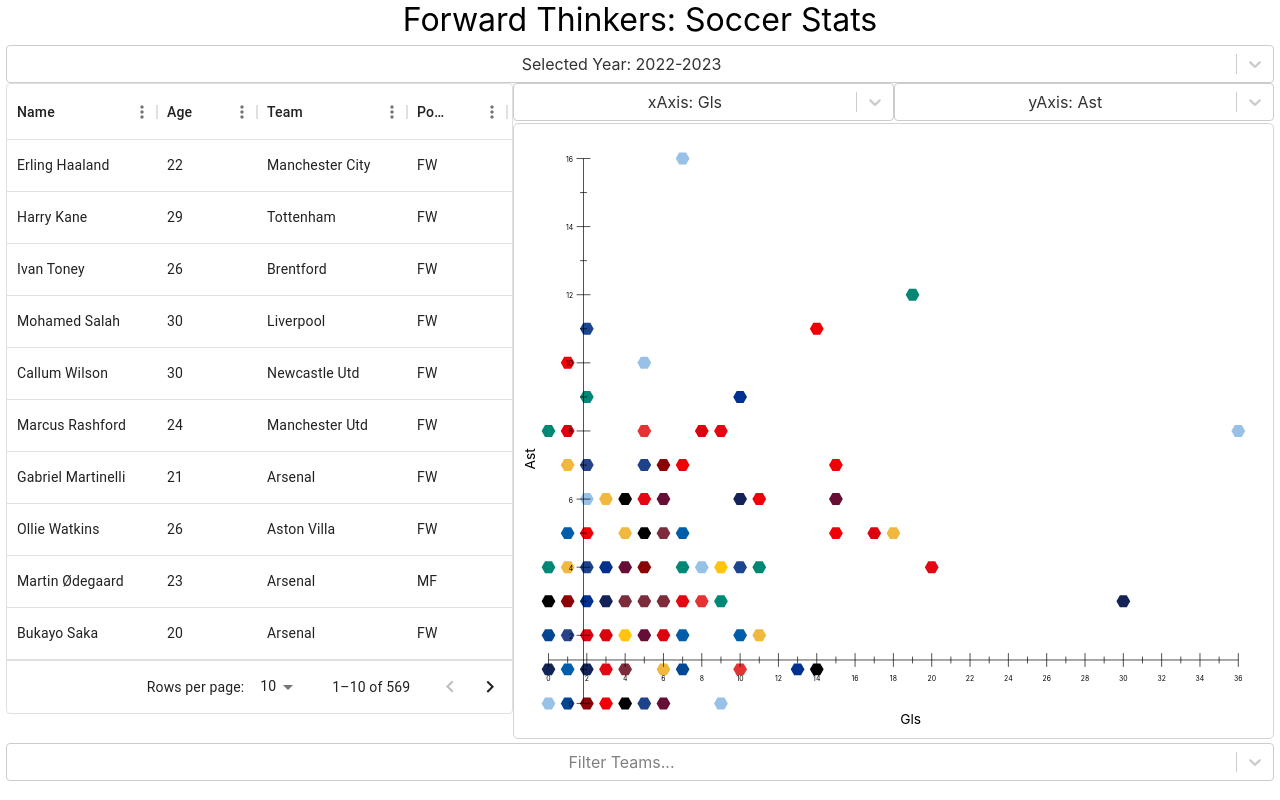
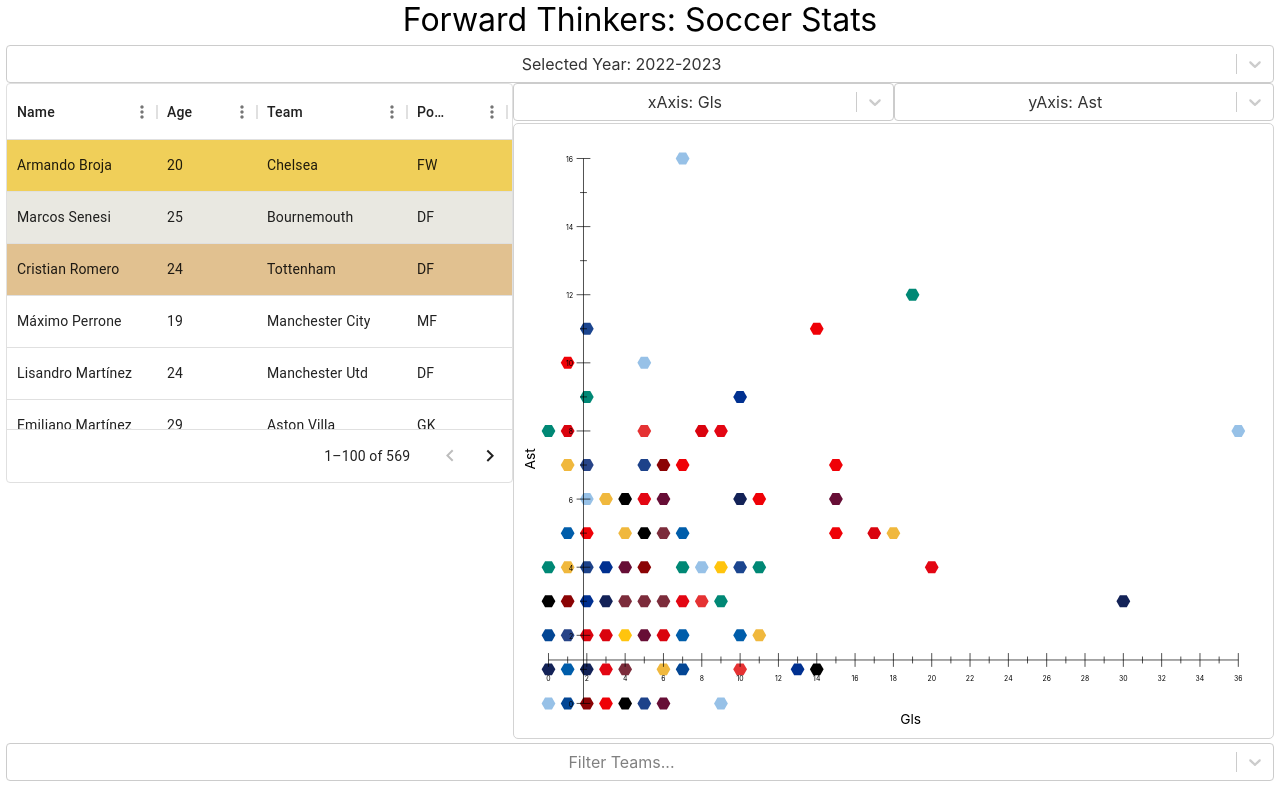
Before and after one commit to Nuri-G/ForwardThinkers, a React (Create React App) app: page / in a window 1280 px wide. Built offline with nearby package versions, Linux system fonts and the light colour scheme.

Commit message:
Added gold, silver, bronze colors to leaderboard

```diff
--- a/src/Leaderboard.js
+++ b/src/Leaderboard.js
@@ -1,5 +1,6 @@
 import React from 'react';
 import { DataGrid } from '@mui/x-data-grid';
+import { styled } from '@mui/material/styles';
 
 const columns = [
     {
@@ -58,7 +59,19 @@ const columns = [
       },
   ];
 
-class Leaderboard extends React.Component {
+  const StripedDataGrid = styled(DataGrid)(({ theme }) => ({
+    '& .first': {
+      backgroundColor: '#F0cf59',
+    },
+    '& .second': {
+      backgroundColor: '#E9e8e1',
+    },
+    '& .third': {
+      backgroundColor: '#E1c190',
+    },
+  }));
+
+  class Leaderboard extends React.Component {
     render() {
         let gridRows = this.props.activeData.map(row =>
             {return {id: row.Player.Rk, name: row.Player.Player, age: Number(row.Player.Age), goals: Number(row.Performance.Gls),
@@ -66,24 +79,26 @@ class Leaderboard extends React.Component {
                 totalPlaytime: Number(row['Playing Time'].Min.replace(',', '')), yellowCards: Number(row.Performance.CrdY),
                 redCards: Number(row.Performance.CrdR)}});
 
-        return (<DataGrid
+      return (
+        <div style={{ height: 400, width: '100%' }}>
+          <StripedDataGrid
             rows={gridRows}
             columns={columns}
             sortingOrder={['desc', 'asc']}
-            initialState={{
-                pagination: {
-                paginationModel: { page: 0, pageSize: 10 },
-                },
-                sorting: {
-                sortModel: [
-                    {
-                    field: 'goals',
-                    sort: 'desc',
-                    },
-                ],
-                },
+            pageSizeOptions={[5, 10]}
+            getRowClassName={(params) =>{
+              if (params.indexRelativeToCurrentPage === 0) {
+                return 'first'; // Apply gold color to the first row
+              } else if (params.indexRelativeToCurrentPage === 1) {
+                return 'second'; // Apply silver color to the second row
+              } else if (params.indexRelativeToCurrentPage === 2) {
+                return 'third'; // Apply bronze color to the third row
+              }
             }}
-            pageSizeOptions={[5, 10]}
-            />)
+          />
+        </div>
+      );
     }
-} export default Leaderboard;
+  }
+
+  export default Leaderboard;
```
